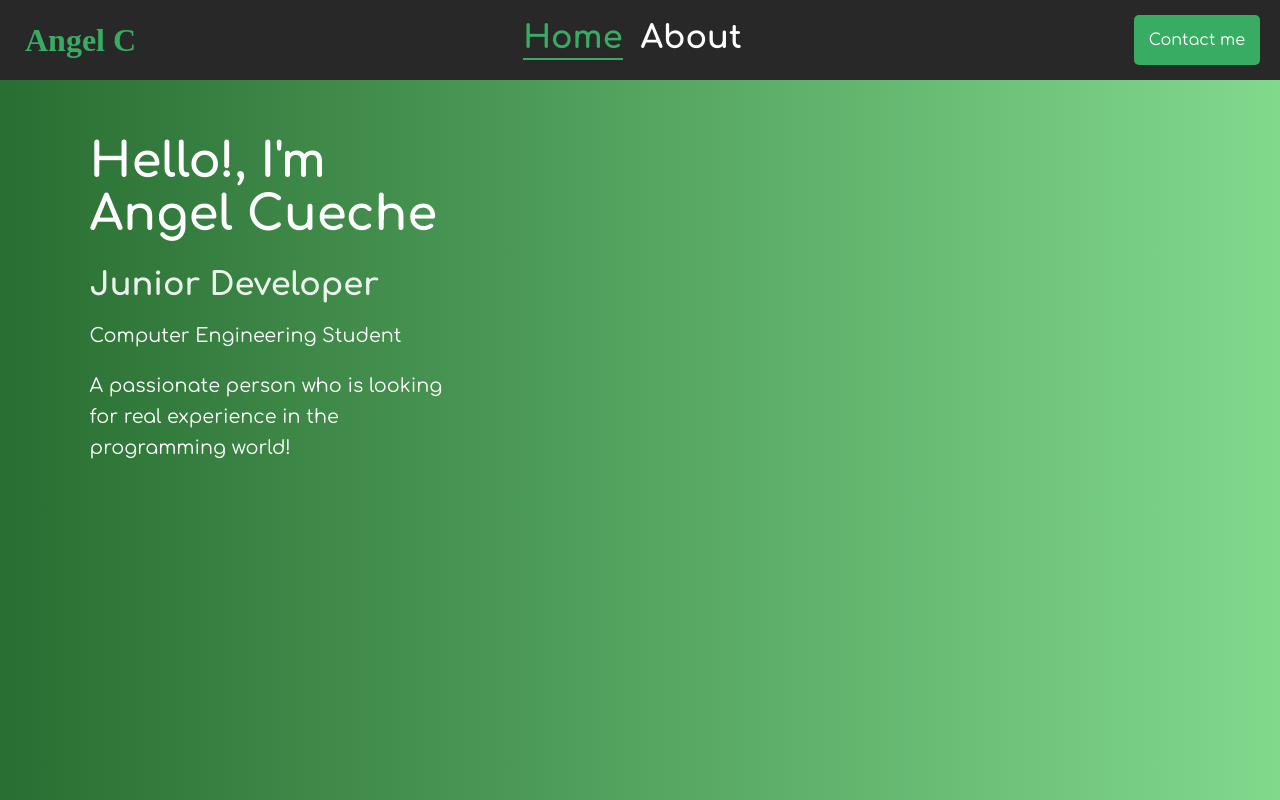
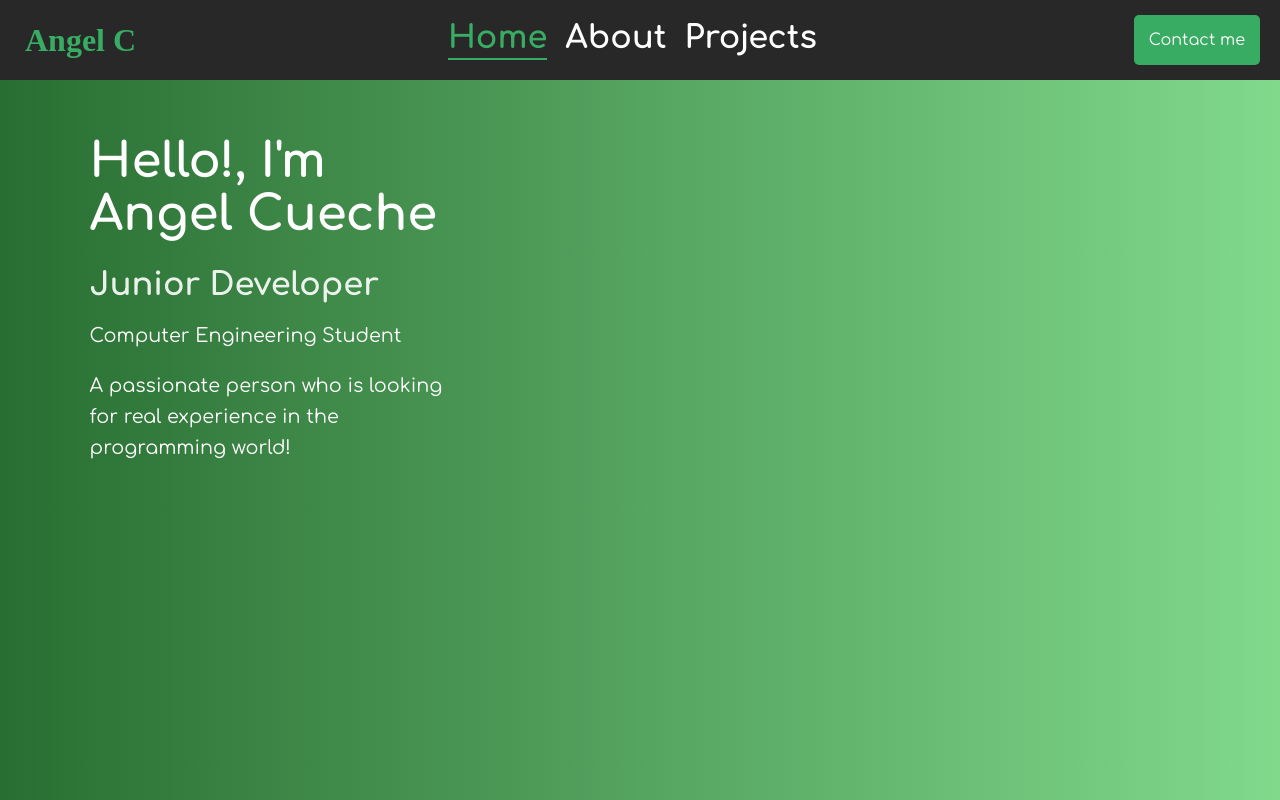
Before and after one commit to NecronX24/portfolio, a Vue app: page / in a window 1280 px wide. Shown: the top 800 px of the page. Built offline with nearby package versions, Linux system fonts and the light colour scheme; a web font is replaced by a local one.

Commit message:
chore: elements added in Navbar

```diff
--- a/src/pages/Home.vue
+++ b/src/pages/Home.vue
@@ -6,7 +6,8 @@ import CardSlider from '@/components/CardSlider.vue';
 
 let elements =[
     ["Home", ()=>{alert('Hola')}],
-    ["About", ()=>{alert('Hola')}]
+    ["About", ()=>{alert('Hola')}],
+    ["Projects", ()=>{alert('Hola')}]
 ]
 </script>
 
```
